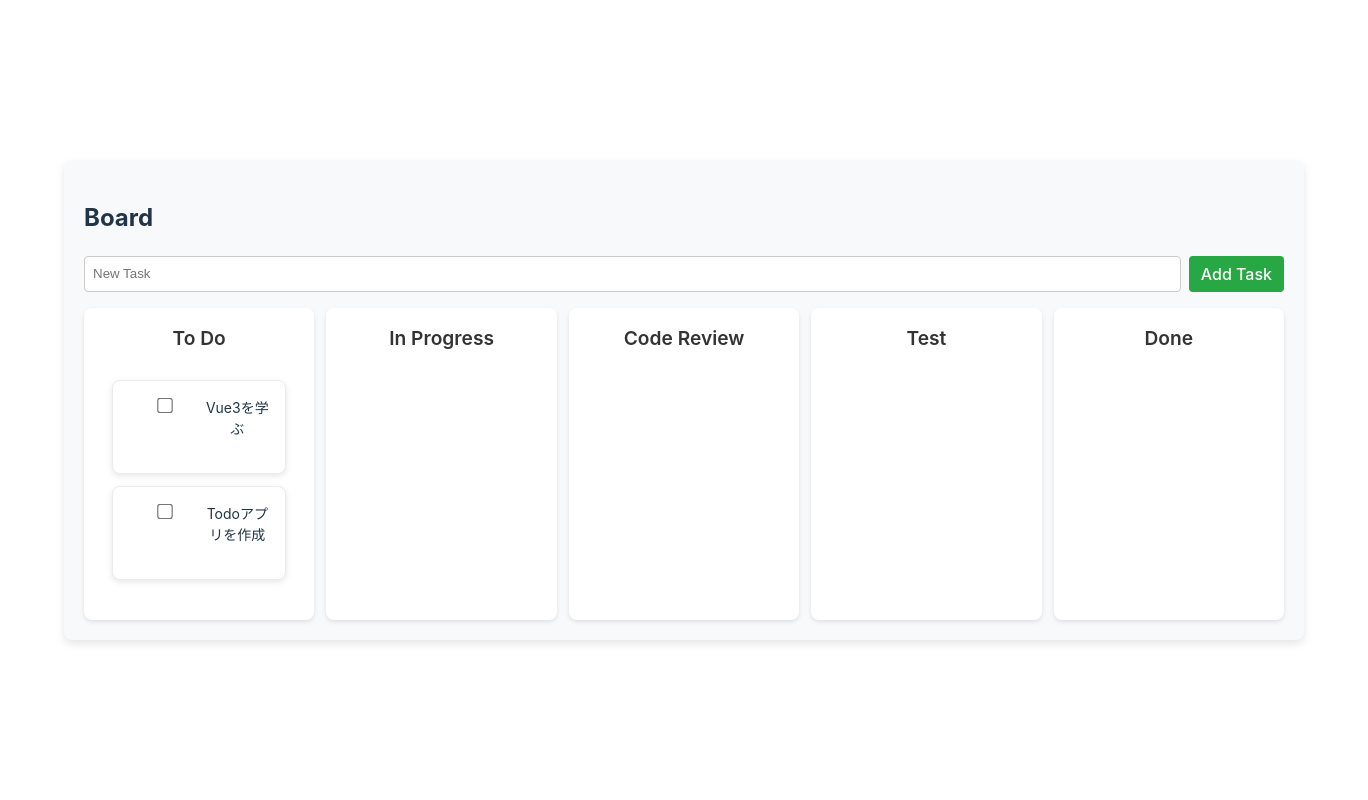
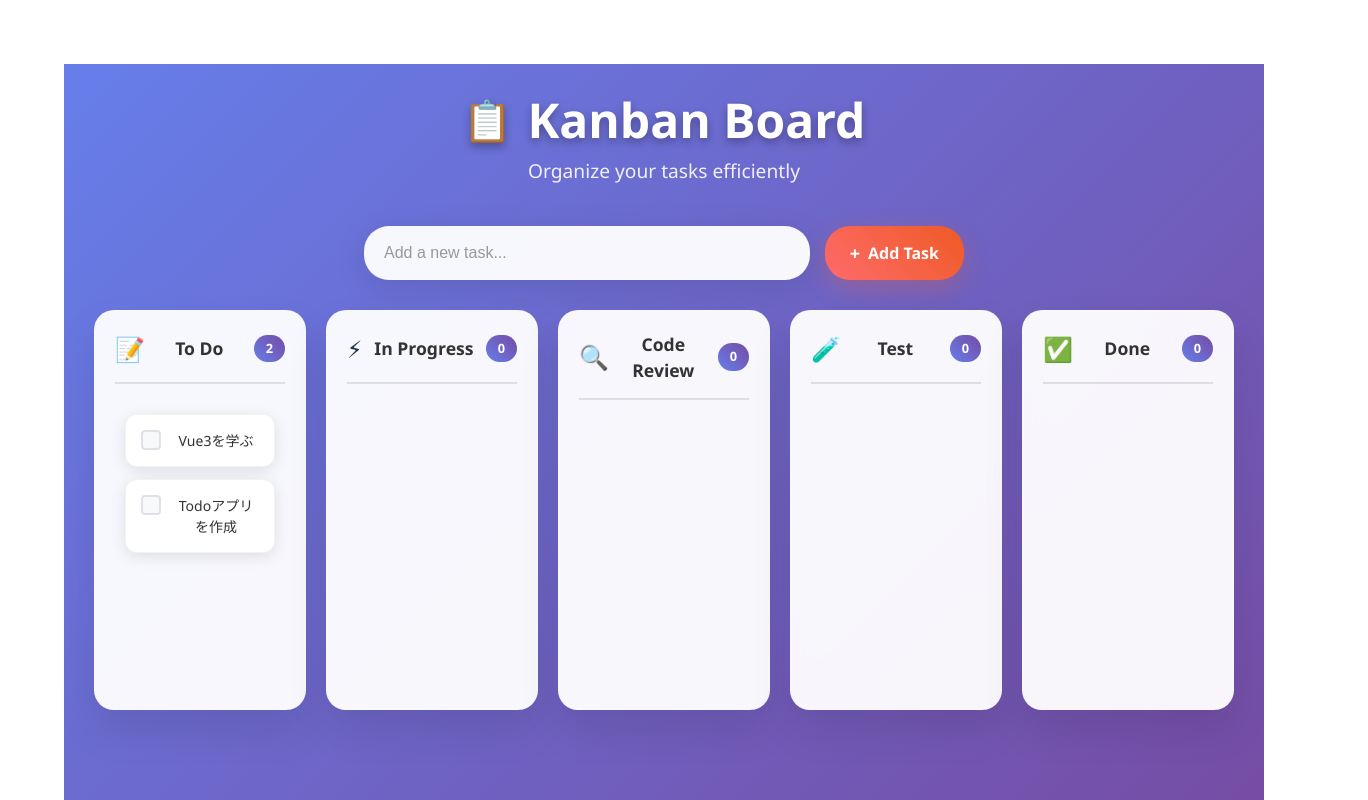
Before and after one commit to N-i-ke/vue-kanban, a Vue app: page / in a window 1280 px wide. Shown: the top 800 px of the page, 1368 px wide, since content can reach past the window. Built offline with nearby package versions, Linux system fonts and the light colour scheme.

Commit message:
feat: UIを変更

```diff
--- a/src/components/TodoApp.vue
+++ b/src/components/TodoApp.vue
@@ -1,16 +1,37 @@
 <template>
   <div class="todo-container">
-    <h2 class="todo-title">Board</h2>
+    <div class="header">
+      <h1 class="main-title">
+        <span class="icon">📋</span>
+        Kanban Board
+      </h1>
+      <p class="subtitle">Organize your tasks efficiently</p>
+    </div>
+
     <!-- Input Container -->
     <div class="input-container">
-      <input v-model="newTodo" @keyup.enter="addTodo" placeholder="New Task" />
-      <button class="add-btn" @click="addTodo">Add Task</button>
+      <div class="input-wrapper">
+        <input
+          v-model="newTodo"
+          @keyup.enter="addTodo"
+          placeholder="Add a new task..."
+          class="task-input"
+        />
+        <button class="add-btn" @click="addTodo">
+          <span class="btn-icon">+</span>
+          Add Task
+        </button>
+      </div>
     </div>
 
     <div class="kanban-board">
       <!-- Todo Column -->
-      <div class="kanban-column">
-        <h3>To Do</h3>
+      <div class="kanban-column todo-column">
+        <div class="column-header">
+          <span class="column-icon">📝</span>
+          <h3>To Do</h3>
+          <span class="task-count">{{ todos.length }}</span>
+        </div>
         <draggable
           v-model="todos"
           group="tasks"
@@ -21,10 +42,11 @@
           :class="{ 'dragging': drag }"
         >
           <template #item="{ element }">
-            <div class="todo-item" :class="{ 'dragging': drag }">
+            <div class="todo-item" :class="{ 'dragging': drag, 'completed': element.completed }">
               <label>
                 <input type="checkbox" v-model="element.completed" class="checkbox" />
-                <span :class="{ completed: element.completed }">{{ element.text }}</span>
+                <span class="checkmark"></span>
+                <span class="task-text" :class="{ completed: element.completed }">{{ element.text }}</span>
               </label>
             </div>
           </template>
@@ -32,8 +54,12 @@
       </div>
 
       <!-- In Progress Column -->
-      <div class="kanban-column">
-        <h3>In Progress</h3>
+      <div class="kanban-column progress-column">
+        <div class="column-header">
+          <span class="column-icon">⚡</span>
+          <h3>In Progress</h3>
+          <span class="task-count">{{ inProgressTasks.length }}</span>
+        </div>
         <draggable
           v-model="inProgressTasks"
           group="tasks"
@@ -44,10 +70,11 @@
           :class="{ 'dragging': drag }"
         >
           <template #item="{ element }">
-            <div class="todo-item" :class="{ 'dragging': drag }">
+            <div class="todo-item" :class="{ 'dragging': drag, 'completed': element.completed }">
               <label>
                 <input type="checkbox" v-model="element.completed" class="checkbox" />
-                <span :class="{ completed: element.completed }">{{ element.text }}</span>
+                <span class="checkmark"></span>
+                <span class="task-text" :class="{ completed: element.completed }">{{ element.text }}</span>
               </label>
             </div>
           </template>
@@ -55,8 +82,12 @@
       </div>
 
       <!-- Code Review Column -->
-      <div class="kanban-column">
-        <h3>Code Review</h3>
+      <div class="kanban-column review-column">
+        <div class="column-header">
+          <span class="column-icon">🔍</span>
+          <h3>Code Review</h3>
+          <span class="task-count">{{ codeReviewTasks.length }}</span>
+        </div>
         <draggable
           v-model="codeReviewTasks"
           group="tasks"
@@ -67,10 +98,11 @@
           :class="{ 'dragging': drag }"
         >
           <template #item="{ element }">
-            <div class="todo-item" :class="{ 'dragging': drag }">
+            <div class="todo-item" :class="{ 'dragging': drag, 'completed': element.completed }">
               <label>
                 <input type="checkbox" v-model="element.completed" class="checkbox" />
-                <span :class="{ completed: element.completed }">{{ element.text }}</span>
+                <span class="checkmark"></span>
+                <span class="task-text" :class="{ completed: element.completed }">{{ element.text }}</span>
               </label>
             </div>
           </template>
@@ -78,8 +110,12 @@
       </div>
 
       <!-- Test Column -->
-      <div class="kanban-column">
-        <h3>Test</h3>
+      <div class="kanban-column test-column">
+        <div class="column-header">
+          <span class="column-icon">🧪</span>
+          <h3>Test</h3>
+          <span class="task-count">{{ testTasks.length }}</span>
+        </div>
         <draggable
           v-model="testTasks"
           group="tasks"
@@ -90,10 +126,11 @@
           :class="{ 'dragging': drag }"
         >
           <template #item="{ element }">
-            <div class="todo-item" :class="{ 'dragging': drag }">
+            <div class="todo-item" :class="{ 'dragging': drag, 'completed': element.completed }">
               <label>
                 <input type="checkbox" v-model="element.completed" class="checkbox" />
-                <span :class="{ completed: element.completed }">{{ element.text }}</span>
+                <span class="checkmark"></span>
+                <span class="task-text" :class="{ completed: element.completed }">{{ element.text }}</span>
               </label>
             </div>
           </template>
@@ -101,8 +138,12 @@
       </div>
 
       <!-- Done Column -->
-      <div class="kanban-column">
-        <h3>Done</h3>
+      <div class="kanban-column done-column">
+        <div class="column-header">
+          <span class="column-icon">✅</span>
+          <h3>Done</h3>
+          <span class="task-count">{{ doneTasks.length }}</span>
+        </div>
         <draggable
           v-model="doneTasks"
           group="tasks"
@@ -113,10 +154,11 @@
           :class="{ 'dragging': drag }"
         >
           <template #item="{ element }">
-            <div class="todo-item" :class="{ 'dragging': drag }">
+            <div class="todo-item" :class="{ 'dragging': drag, 'completed': element.completed }">
               <label>
                 <input type="checkbox" v-model="element.completed" class="checkbox" />
-                <span :class="{ completed: element.completed }">{{ element.text }}</span>
+                <span class="checkmark"></span>
+                <span class="task-text" :class="{ completed: element.completed }">{{ element.text }}</span>
               </label>
             </div>
           </template>
@@ -169,108 +211,218 @@ const addTodo = () => {
 </script>
 
 <style scoped>
-.todo-title {
-  text-align: left;
+* {
+  box-sizing: border-box;
 }
+
 .todo-container {
   min-width: 1200px;
   margin: auto;
-  padding: 20px;
-  background: #f8f9fa;
-  border-radius: 8px;
-  box-shadow: 0 4px 8px rgba(0, 0, 0, 0.1);
+  padding: 30px;
+  background: linear-gradient(135deg, #667eea 0%, #764ba2 100%);
+  min-height: 100vh;
+  font-family: 'Segoe UI', Tahoma, Geneva, Verdana, sans-serif;
+}
+
+.header {
   text-align: center;
+  margin-bottom: 40px;
+  color: white;
+}
+
+.main-title {
+  font-size: 3rem;
+  font-weight: 700;
+  margin: 0 0 10px 0;
+  text-shadow: 0 4px 8px rgba(0, 0, 0, 0.3);
+  display: flex;
+  align-items: center;
+  justify-content: center;
+  gap: 15px;
+}
+
+.icon {
+  font-size: 2.5rem;
+  animation: bounce 2s infinite;
+}
+
+@keyframes bounce {
+  0%, 20%, 50%, 80%, 100% {
+    transform: translateY(0);
+  }
+  40% {
+    transform: translateY(-10px);
+  }
+  60% {
+    transform: translateY(-5px);
+  }
+}
+
+.subtitle {
+  font-size: 1.2rem;
+  opacity: 0.9;
+  margin: 0;
+  font-weight: 300;
+}
+
+.input-container {
+  margin-bottom: 30px;
+}
+
+.input-wrapper {
+  display: flex;
+  gap: 15px;
+  max-width: 600px;
+  margin: 0 auto;
+}
+
+.task-input {
+  flex: 1;
+  padding: 15px 20px;
+  border: none;
+  border-radius: 25px;
+  font-size: 16px;
+  background: rgba(255, 255, 255, 0.95);
+  box-shadow: 0 8px 32px rgba(0, 0, 0, 0.1);
+  backdrop-filter: blur(10px);
+  transition: all 0.3s ease;
+}
+
+.task-input:focus {
+  outline: none;
+  box-shadow: 0 8px 32px rgba(0, 0, 0, 0.2);
+  transform: translateY(-2px);
+}
+
+.task-input::placeholder {
+  color: #999;
+}
+
+.add-btn {
+  background: linear-gradient(45deg, #ff6b6b, #ee5a24);
+  color: white;
+  border: none;
+  padding: 15px 25px;
+  border-radius: 25px;
+  cursor: pointer;
+  font-size: 16px;
+  font-weight: 600;
+  display: flex;
+  align-items: center;
+  gap: 8px;
+  box-shadow: 0 8px 25px rgba(238, 90, 36, 0.3);
+  transition: all 0.3s ease;
+}
+
+.add-btn:hover {
+  transform: translateY(-3px);
+  box-shadow: 0 12px 35px rgba(238, 90, 36, 0.4);
+}
+
+.btn-icon {
+  font-size: 18px;
+  font-weight: bold;
 }
 
 .kanban-board {
   display: flex;
   justify-content: space-between;
-  gap: 12px;
+  gap: 20px;
 }
 
 .kanban-column {
   width: 20%;
-  background: #ffffff;
-  border-radius: 8px;
-  padding: 16px;
-  box-shadow: 0 2px 4px rgba(0, 0, 0, 0.1);
-  min-height: 200px;
+  background: rgba(255, 255, 255, 0.95);
+  border-radius: 20px;
+  padding: 20px;
+  box-shadow: 0 20px 40px rgba(0, 0, 0, 0.1);
+  backdrop-filter: blur(10px);
+  border: 1px solid rgba(255, 255, 255, 0.2);
+  min-height: 400px;
+  transition: all 0.3s ease;
 }
 
-.kanban-column h3 {
-  margin-top: 0;
-  margin-bottom: 16px;
+.kanban-column:hover {
+  transform: translateY(-5px);
+  box-shadow: 0 25px 50px rgba(0, 0, 0, 0.15);
+}
+
+.column-header {
+  display: flex;
+  align-items: center;
+  gap: 10px;
+  margin-bottom: 20px;
+  padding-bottom: 15px;
+  border-bottom: 2px solid rgba(0, 0, 0, 0.1);
+}
+
+.column-icon {
+  font-size: 1.5rem;
+}
+
+.column-header h3 {
+  margin: 0;
   color: #333;
-  font-size: 1.2em;
+  font-size: 1.1em;
   font-weight: 600;
+  flex: 1;
+}
+
+.task-count {
+  background: linear-gradient(45deg, #667eea, #764ba2);
+  color: white;
+  padding: 4px 12px;
+  border-radius: 15px;
+  font-size: 0.8rem;
+  font-weight: 600;
+  min-width: 25px;
+  text-align: center;
 }
 
 .draggable-container {
-  min-height: 150px;
-  padding: 12px;
-  border-radius: 6px;
-  transition: background-color 0.2s ease;
+  min-height: 200px;
+  padding: 10px;
+  border-radius: 15px;
+  transition: all 0.3s ease;
 }
 
 .draggable-container.dragging {
-  background-color: #f0f8ff;
-  border: 2px dashed #007bff;
-}
-
-.input-container {
-  display: flex;
-  gap: 8px;
-  margin-bottom: 16px;
-}
-
-input {
-  flex: 1;
-  padding: 8px;
-  border: 1px solid #ccc;
-  border-radius: 4px;
-}
-
-.add-btn {
-  background: #28a745;
-  color: white;
-  border: none;
-  padding: 8px 12px;
-  border-radius: 4px;
-  cursor: pointer;
-}
-
-.add-btn:hover {
-  background: #218838;
-}
-
-ul {
-  list-style-type: none;
-  padding: 0;
+  background: linear-gradient(135deg, rgba(102, 126, 234, 0.1), rgba(118, 75, 162, 0.1));
+  border: 2px dashed #667eea;
 }
 
 .todo-item {
-  display: flex;
-  align-items: flex-start;
-  justify-content: flex-start;
   background: white;
-  padding: 16px;
-  border-radius: 8px;
+  padding: 15px;
+  border-radius: 12px;
   margin-bottom: 12px;
-  box-shadow: 0 2px 6px rgba(0, 0, 0, 0.1);
+  box-shadow: 0 4px 15px rgba(0, 0, 0, 0.1);
   cursor: grab;
-  transition: all 0.2s ease;
-  border: 1px solid #e9ecef;
-  min-height: 60px;
-  font-size: 14px;
-  line-height: 1.5;
-  white-space: pre-wrap;
-  word-break: break-all;
+  transition: all 0.3s ease;
+  border: 1px solid rgba(0, 0, 0, 0.05);
+  position: relative;
   overflow: hidden;
 }
 
+.todo-item::before {
+  content: '';
+  position: absolute;
+  top: 0;
+  left: 0;
+  right: 0;
+  height: 3px;
+  background: linear-gradient(45deg, #667eea, #764ba2);
+  transform: scaleX(0);
+  transition: transform 0.3s ease;
+}
+
+.todo-item:hover::before {
+  transform: scaleX(1);
+}
+
 .todo-item:hover {
-  box-shadow: 0 6px 12px rgba(0, 0, 0, 0.15);
-  transform: translateY(-2px);
+  box-shadow: 0 8px 25px rgba(0, 0, 0, 0.15);
+  transform: translateY(-3px);
 }
 
 .todo-item:active {
@@ -279,8 +431,12 @@ ul {
 
 .todo-item.dragging {
   opacity: 0.8;
-  transform: rotate(3deg);
-  box-shadow: 0 10px 20px rgba(0, 0, 0, 0.2);
+  transform: rotate(2deg) scale(1.05);
+  box-shadow: 0 15px 35px rgba(0, 0, 0, 0.2);
+}
+
+.todo-item.completed {
+  background: linear-gradient(135deg, #f8f9fa, #e9ecef);
 }
 
 .todo-item label {
@@ -288,42 +444,98 @@ ul {
   align-items: flex-start;
   width: 100%;
   cursor: grab;
-  gap: 8px;
-  overflow: hidden;
-}
-
-.todo-item label span {
-  overflow: hidden;
-  white-space: pre-wrap;
-  word-break: break-all;
-  flex: 1;
+  gap: 12px;
+  position: relative;
 }
 
 .todo-item label:active {
   cursor: grabbing;
 }
 
-.completed {
+.task-text {
+  flex: 1;
+  min-width: 0;
+  white-space: pre-wrap;
+  word-break: break-all;
+  line-height: 1.5;
+  font-size: 14px;
+  color: #333;
+  transition: all 0.3s ease;
+}
+
+.task-text.completed {
   text-decoration: line-through;
   color: #6c757d;
   font-style: italic;
+  opacity: 0.7;
 }
 
 .checkbox {
-  margin-right: 0;
-  transform: scale(1.2);
+  position: absolute;
+  opacity: 0;
   cursor: pointer;
+  height: 0;
+  width: 0;
+}
+
+.checkmark {
+  height: 20px;
+  width: 20px;
+  background-color: #f8f9fa;
+  border: 2px solid #dee2e6;
+  border-radius: 4px;
+  position: relative;
   flex-shrink: 0;
-  margin-top: 2px;
+  transition: all 0.3s ease;
+}
+
+.checkbox:checked ~ .checkmark {
+  background: linear-gradient(45deg, #28a745, #20c997);
+  border-color: #28a745;
+}
+
+.checkmark:after {
+  content: "";
+  position: absolute;
+  display: none;
+  left: 6px;
+  top: 2px;
+  width: 5px;
+  height: 10px;
+  border: solid white;
+  border-width: 0 2px 2px 0;
+  transform: rotate(45deg);
+}
+
+.checkbox:checked ~ .checkmark:after {
+  display: block;
 }
 
 /* ドラッグ中のスタイル */
 .sortable-ghost {
-  opacity: 0.5;
-  background: #f8f9fa;
+  opacity: 0.3;
+  background: linear-gradient(135deg, #667eea, #764ba2);
+  transform: scale(0.95);
 }
 
 .sortable-chosen {
-  background: #e3f2fd;
+  background: linear-gradient(135deg, rgba(102, 126, 234, 0.1), rgba(118, 75, 162, 0.1));
+}
+
+/* レスポンシブ対応 */
+@media (max-width: 1200px) {
+  .todo-container {
+    min-width: auto;
+    padding: 20px;
+  }
+
+  .kanban-board {
+    flex-direction: column;
+    gap: 15px;
+  }
+
+  .kanban-column {
+    width: 100%;
+  }
 }
 </style>
```
